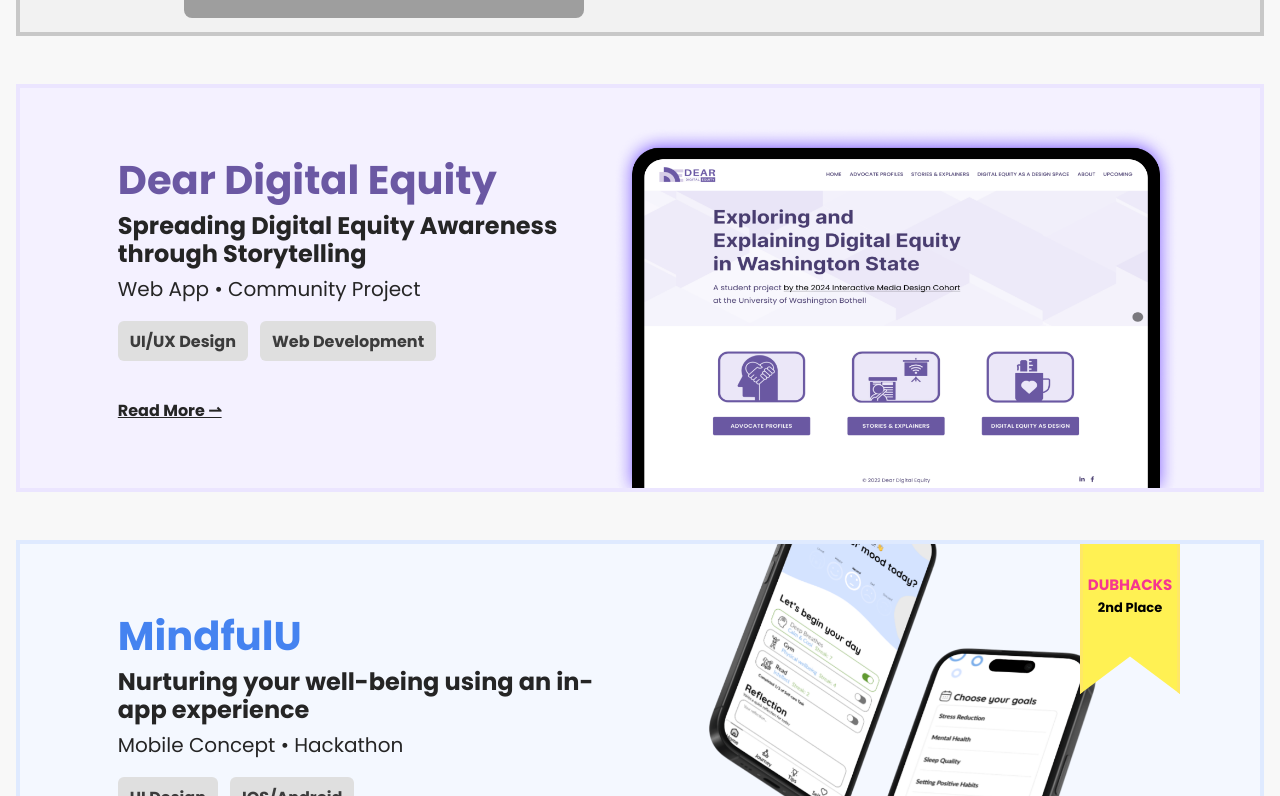
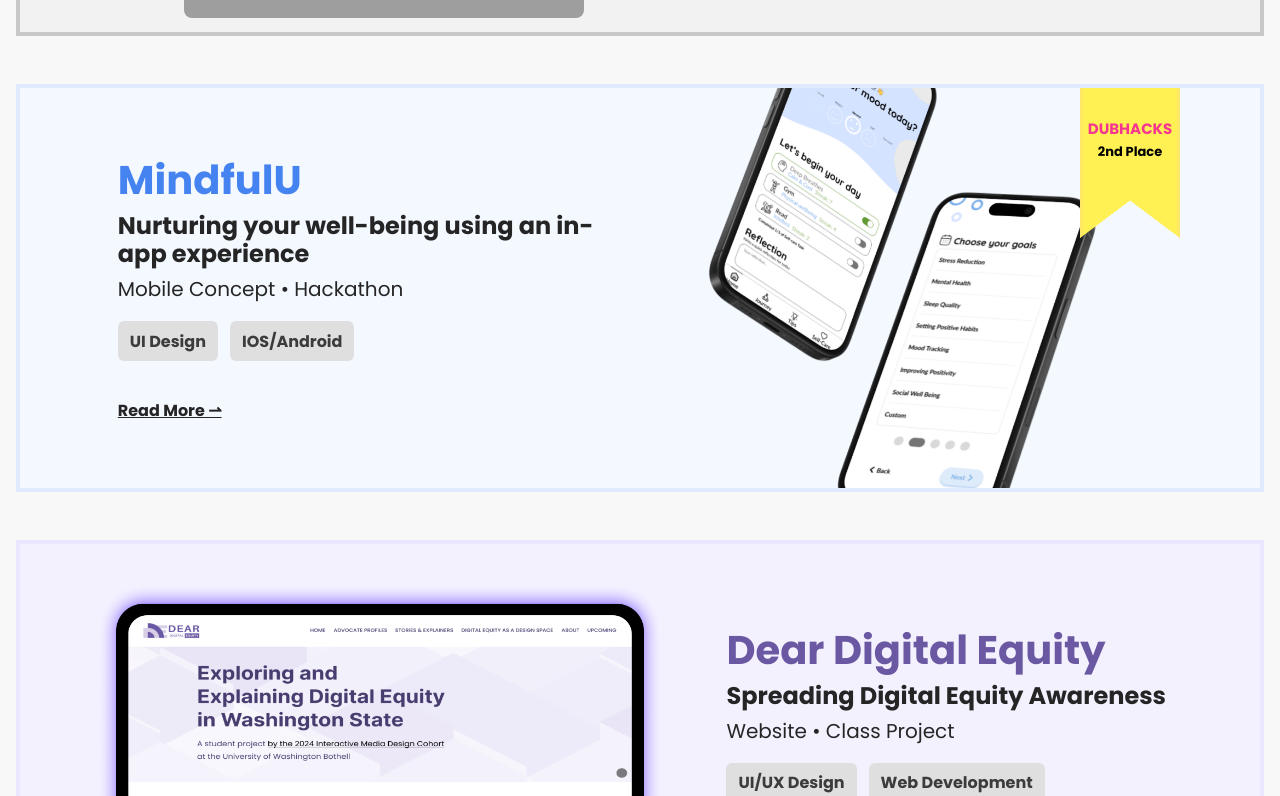
Before and after one commit to nahtieee/portfolio, a Next.js app: page / in a window 1280 px wide. Shown: the part 1764-2560 px from the top of the page. Built offline with nearby package versions, Linux system fonts and the light colour scheme; grey boxes are pictures that could not be loaded.

Commit message:
Updates - Home Details

```diff
--- a/src/app/components/home/projectcard.tsx
+++ b/src/app/components/home/projectcard.tsx
@@ -14,6 +14,7 @@ interface ProjectCardProps {
   titleColor?: string;
   reverse?: boolean;
   ribbon?: React.ReactNode;
+  className?: string;
 }
 
 const ProjectCard: React.FC<ProjectCardProps> = ({
@@ -28,6 +29,7 @@ const ProjectCard: React.FC<ProjectCardProps> = ({
   titleColor = "#252525",
   reverse = false,
   ribbon,
+  className,
 }) => {
   return (
     <div
@@ -43,7 +45,7 @@ const ProjectCard: React.FC<ProjectCardProps> = ({
           reverse ? "lg:flex-row-reverse " : ""
         } items-center justify-center w-full h-full text-foreground`}
       >
-        <div className="flex justify-center items-center">
+        <div className={`flex justify-center items-center ${className}`}>
           <Image
             src={image}
             alt={title}
--- a/src/app/page.tsx
+++ b/src/app/page.tsx
@@ -36,19 +36,6 @@ export default function Home() {
           bgColor="#F2F2F2"
           titleColor="#252525"
         />
-        {/* DDE */}
-        <ProjectCard
-          title="Dear Digital Equity"
-          description="Spreading Digital Equity Awareness through Storytelling"
-          details="Web App • Community Project"
-          tags={["UI/UX Design", "Web Development"]}
-          image="/images/DDE/homeImage.png"
-          link="/projects/DDE"
-          borderColor="#EBE5FF"
-          bgColor="#F4F1FF"
-          titleColor="#6B58A3"
-          reverse
-        />
         {/* MindfulU */}
         <ProjectCard
           title="MindfulU"
@@ -79,6 +66,19 @@ export default function Home() {
               </span>
             </div>
           }
+        />
+        {/* DDE */}
+        <ProjectCard
+          title="Dear Digital Equity"
+          description="Spreading Digital Equity Awareness"
+          details="Website • Class Project"
+          tags={["UI/UX Design", "Web Development"]}
+          image="/images/DDE/homeImage.png"
+          link="/projects/DDE"
+          borderColor="#EBE5FF"
+          bgColor="#F4F1FF"
+          titleColor="#6B58A3"
+          className="min-md:mr-12"
         />
       </section>
 
```
